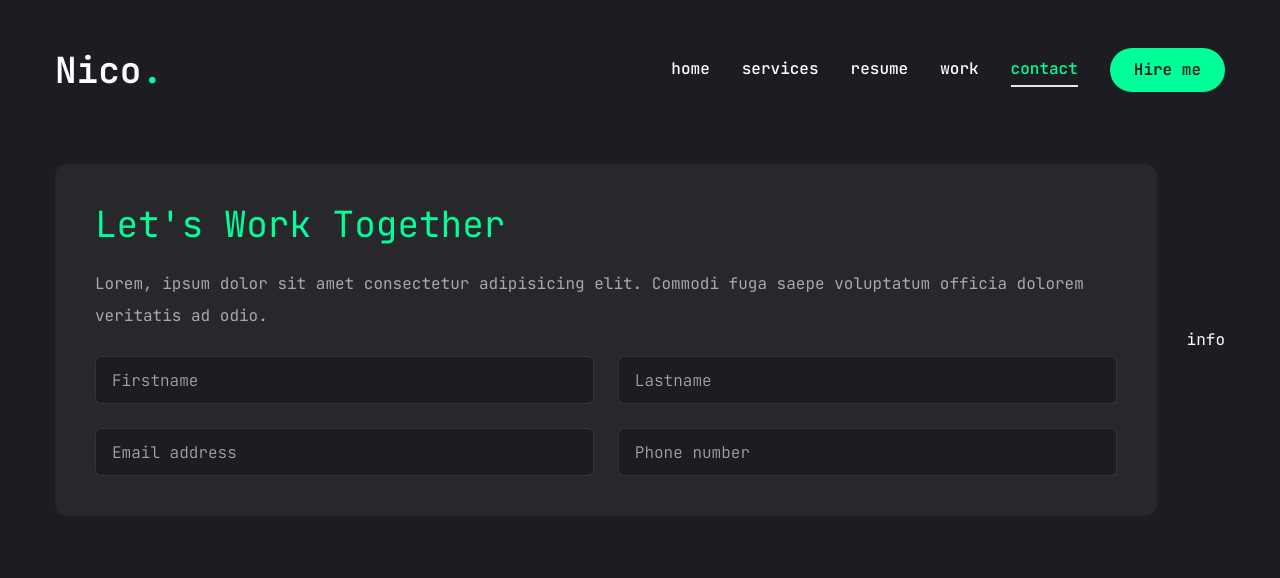
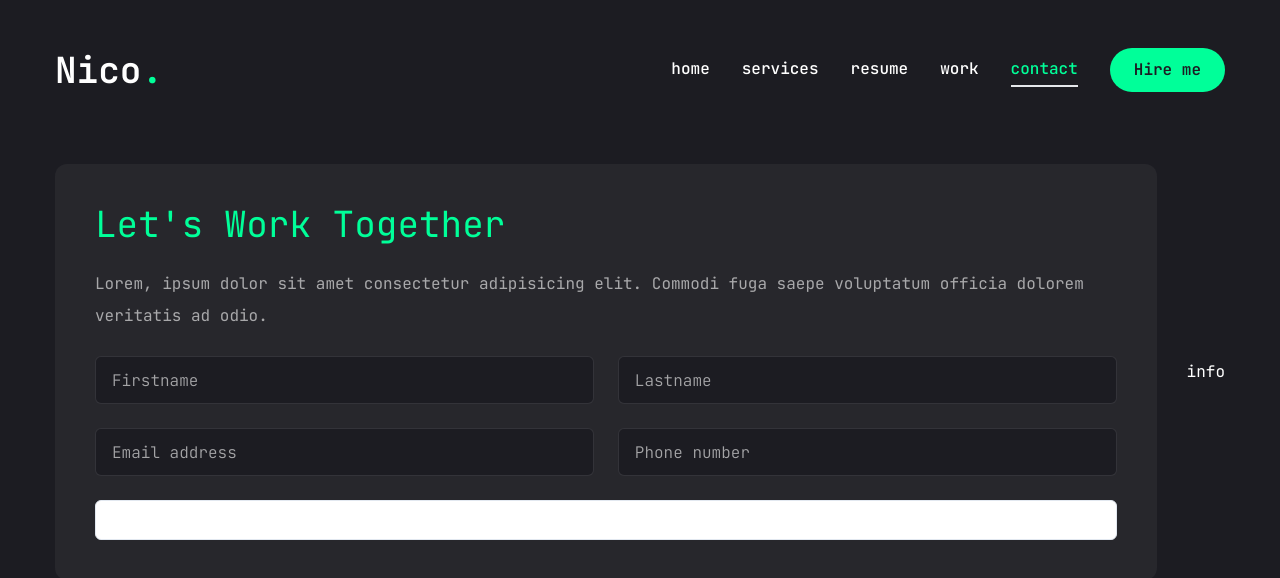
Before and after one commit to Nico-LeeNH/portfolioweb, a Next.js app: page /contact in a window 1280 px wide. Shown: the top 578 px of the page. Built offline with nearby package versions, Linux system fonts and the light colour scheme.

Commit message:
role work commit

```diff
--- a/app/contact/page.jsx
+++ b/app/contact/page.jsx
@@ -52,6 +52,20 @@
                 <Input type="email" placeholder="Email address"/>
                 <Input type="phone" placeholder="Phone number"/>
               </div>
+              {/*select role*/}
+              <Select>
+                <SelectTrigger className="w-full">
+                  <SelectValue placeholder="Select a service"/>
+                </SelectTrigger>
+                <SelectContent>
+                  <SelectGroup>
+                    <SelectLabel>Select a services</SelectLabel>
+                    <SelectItem value="est" >Web Development</SelectItem>
+                    <SelectItem value="cst">UI/UX Design</SelectItem>
+                    <SelectItem value="mst">Logo Design</SelectItem>
+                  </SelectGroup>
+                </SelectContent>
+              </Select>
             </form>
           </div>
           {/*info*/}
```
